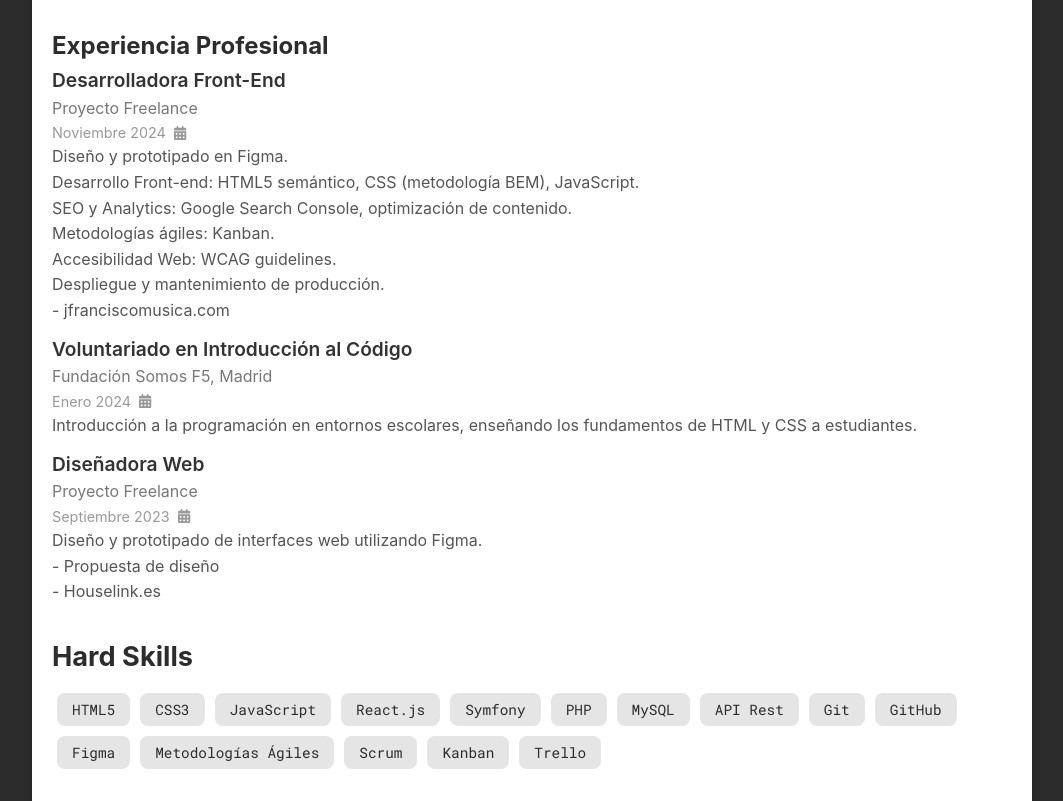
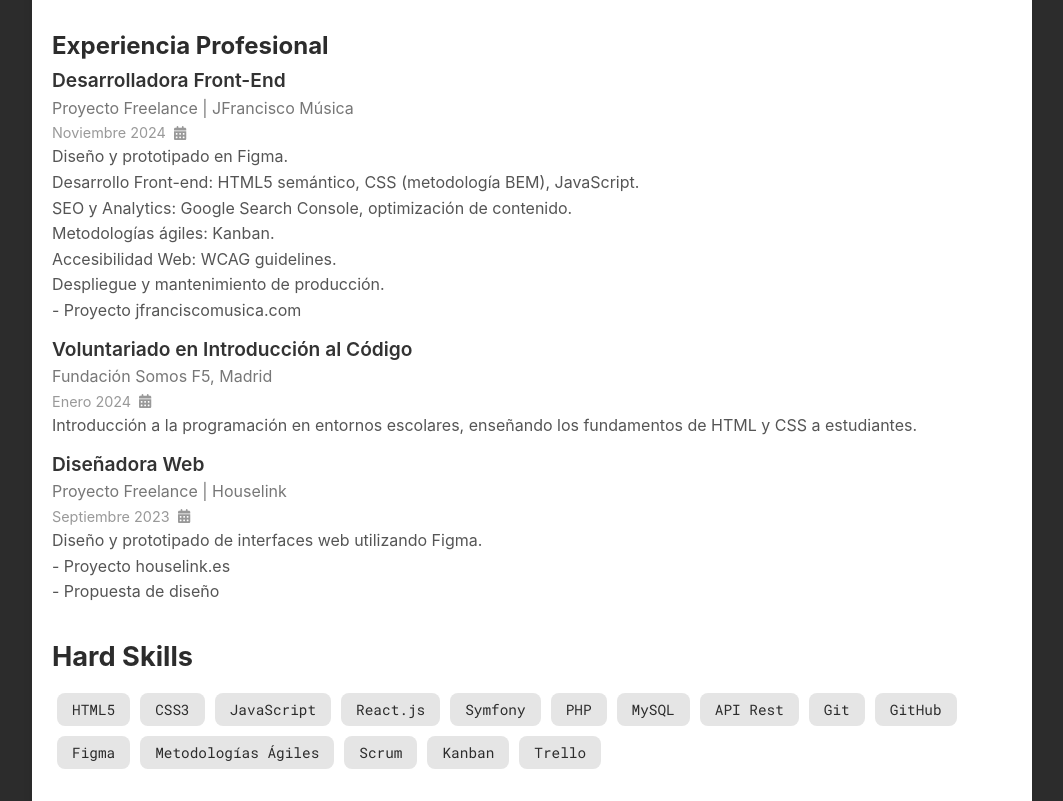
Before and after one commit to yolags/cv-web, a plain HTML site: page index.html in a window 1280 px wide. Shown: the part 436-1237 px from the top of the page, without its empty margins (108-1171 px from the left). Drawn offline with Linux system fonts and the light colour scheme.

Commit message:
Feat: Update content

```diff
--- a/index.html
+++ b/index.html
@@ -40,7 +40,7 @@
             <h2 class="experience__title">Experiencia Profesional</h2>
             <div class="experience__item">
                 <h3 class="experience__item-role">Desarrolladora Front-End</h3>
-                <p class="experience__item-company">Proyecto Freelance</p>
+                <p class="experience__item-company">Proyecto Freelance | JFrancisco Música</p>
                 <div class="item-dates--container">
                     <p class="experience__item-dates">Noviembre 2024</p>
                     <i class="fa-solid fa-calendar-days fa-sm"></i>
@@ -53,7 +53,7 @@
                 <p class="experience__item-description">Despliegue y mantenimiento de producción.</p>
                 <div class="experience__item-links">
                     <!-- <a class="experience__item-link" href="https://www.behance.net/gallery/204167847/Propuesta-Houselink">- Propuesta de diseño</a> -->
-                    <a class="experience__item-link" href="https://jfranciscomusica.com/">- jfranciscomusica.com</a>
+                    <a class="experience__item-link" href="https://jfranciscomusica.com/">- Proyecto jfranciscomusica.com</a>
                 </div>
             </div>
             <div class="experience__item">
@@ -67,15 +67,15 @@
             </div>
             <div class="experience__item">
                 <h3 class="experience__item-role">Diseñadora Web</h3>
-                <p class="experience__item-company">Proyecto Freelance</p>
+                <p class="experience__item-company">Proyecto Freelance |  Houselink</p>
                 <div class="item-dates--container">
                     <p class="experience__item-dates">Septiembre 2023</p>
                     <i class="fa-solid fa-calendar-days fa-sm"></i>
                 </div>
                 <p class="experience__item-description">Diseño y prototipado de interfaces web utilizando Figma.</p>
                 <div class="experience__item-links">
+                    <a class="experience__item-link" href="https://houselink.es">- Proyecto houselink.es</a>
                     <a class="experience__item-link" href="https://www.behance.net/gallery/204167847/Propuesta-Houselink">- Propuesta de diseño</a>
-                    <a class="experience__item-link" href="https://houselink.es">- Houselink.es</a>
                 </div>
             </div>
         </section>
```
